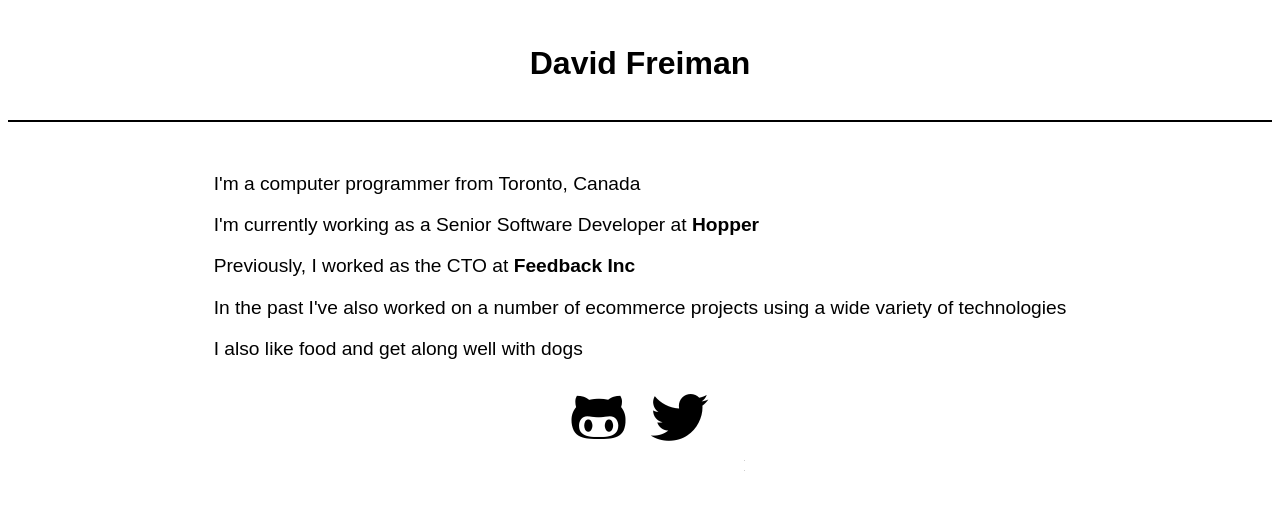
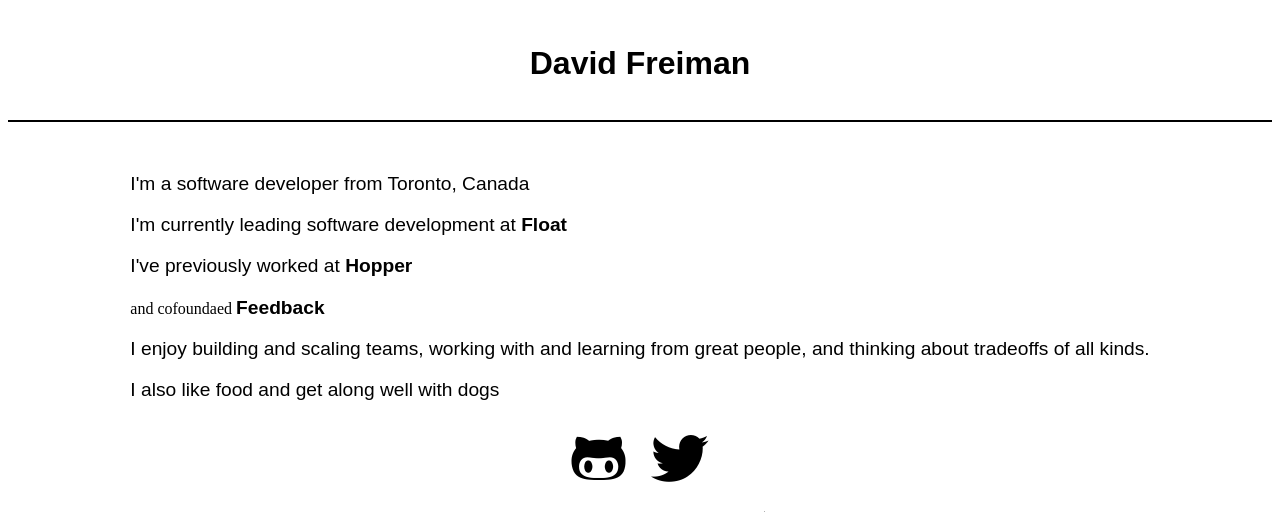
Before and after one commit to davefreiman/davidfreiman.ca, a plain HTML site: page index.html in a window 1280 px wide. Drawn offline with Linux system fonts and the light colour scheme.

Commit message:
New copy
i have to figure out how to get onto the server now

```diff
--- a/index.html
+++ b/index.html
@@ -24,10 +24,10 @@
 </div>
 <div class="main">
     <div class="main__about">
-        <p>I'm a computer programmer from Toronto, Canada</p>
-        <p>I'm currently working as a Senior Software Developer at <a class="text-link" href="https://www.hopper.com/">Hopper</a></p>
-        <p>Previously, I worked as the CTO at <a class="text-link" href="https://www.feedbackapp.ca/" target="_blank">Feedback Inc</a></p>
-        <p>In the past I've also worked on a number of ecommerce projects using a wide variety of technologies</p>
+        <p>I'm a software developer from Toronto, Canada</p>
+        <p>I'm currently leading software development at <a class="text-link" href="https://www.floatcard.com.com/">Float</a></p>
+        <p>I've previously worked at <a class="text-link" href="https://www.hopper.com/">Hopper</a></p> and cofoundaed <a class="text-link" href="https://www.feedbackapp.ca/" target="_blank">Feedback</a></p>
+        <p>I enjoy building and scaling teams, working with and learning from great people, and thinking about tradeoffs of all kinds.</p>
         <p>I also like food and get along well with dogs</p>
     </div>
 
@@ -38,7 +38,7 @@
             <a href="http://twitter.com/davefreiman" target="_blank"><i class="fa fa-twitter fa-3x" aria-hidden="true"></i>
             </a>
         </div>
-        <marquee>I'm <em>still</em> not above a marquee tag</marquee>
+        <marquee>All websites should have marquee tags</marquee>
     </div>
 </div>
 </body>
```
